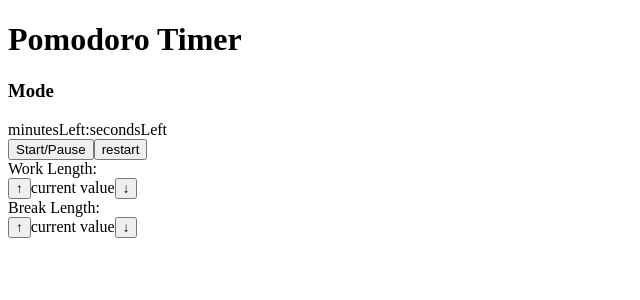
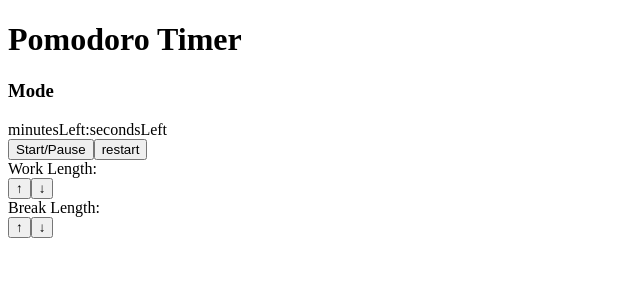
Before and after one commit to rajputd/React-Pomodoro-Timer, a React app: page / in a window 1280 px wide. Shown: the top 300 px of the page, without its empty margins (0-640 px from the left). Built offline with nearby package versions, Linux system fonts and the light colour scheme.

Commit message:
Modify Incrementor Component to render props and use event handling functions

```diff
--- a/src/components/Incrementor.js
+++ b/src/components/Incrementor.js
@@ -1,17 +1,12 @@
 import React, { Component } from 'react';
 
 class Incrementor extends Component {
-  constructor(props) {
-    super(props);
-
-  }
-
   render() {
     return (
       <div>
-        <button>&uarr;</button>
-        current value
-        <button>&darr;</button>
+        <button onClick={this.props.onIncrement}>&uarr;</button>
+        {this.props.value}
+        <button onClick={this.props.onDecrement}>&darr;</button>
       </div>
     )
   }
```
